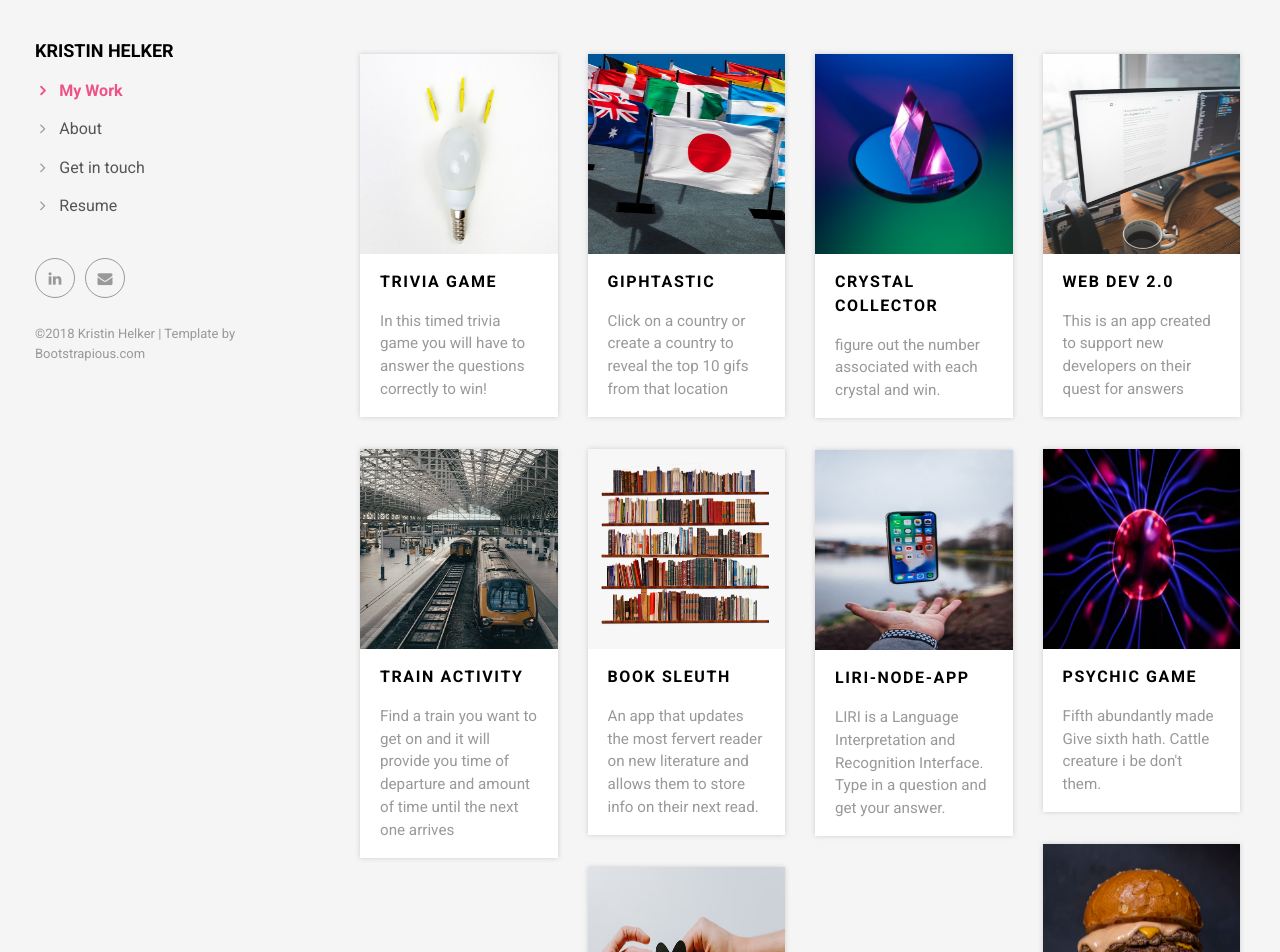
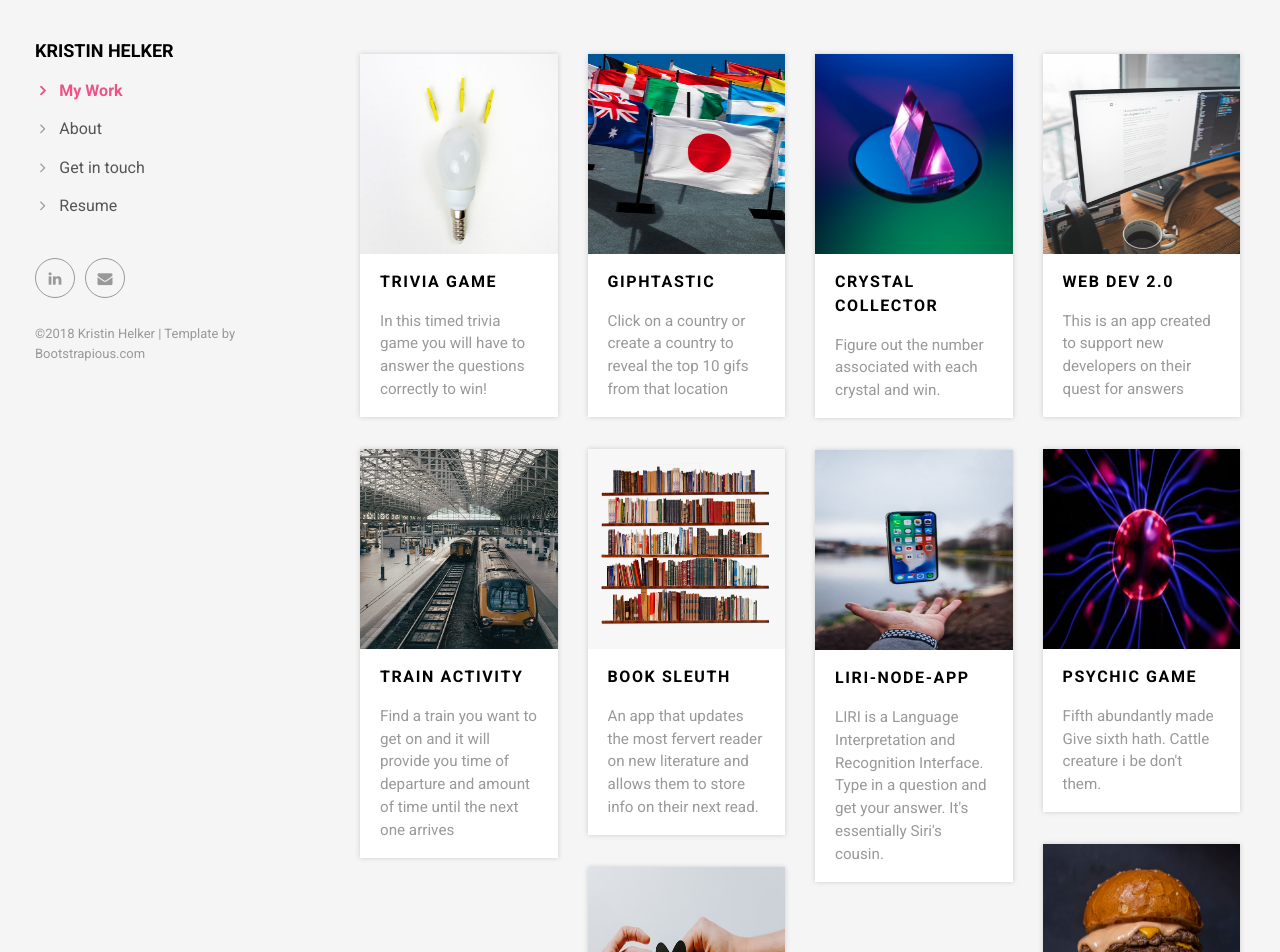
Before and after one commit to klhelker/Portfolio, a plain HTML site: page index.html in a window 1280 px wide. Shown: the top 952 px of the page. Drawn offline with Linux system fonts and the light colour scheme.

Commit message:
adding text

```diff
--- a/index.html
+++ b/index.html
@@ -88,7 +88,7 @@
                 <div class="box-masonry-text">
                   <h4> <a href="https://klhelker.github.io/unit-4-game/">CRYSTAL COLLECTOR</a></h4>
                   <div class="box-masonry-desription">
-                    <p>figure out the number associated with each crystal and win.</p>
+                    <p>Figure out the number associated with each crystal and win.</p>
                   </div>
                 </div>
               </div>
@@ -138,7 +138,7 @@
                 <div class="box-masonry-text">
                   <h4> <a href="https://github.com/klhelker/liri-node-app">LIRI-NODE-APP</a></h4>
                   <div class="box-masonry-desription">
-                    <p>LIRI is a Language Interpretation and Recognition Interface.  Type in a question and get your answer.</p>
+                    <p>LIRI is a Language Interpretation and Recognition Interface.  Type in a question and get your answer. It's essentially Siri's cousin.</p>
                   </div>
                 </div>
               </div>
```
